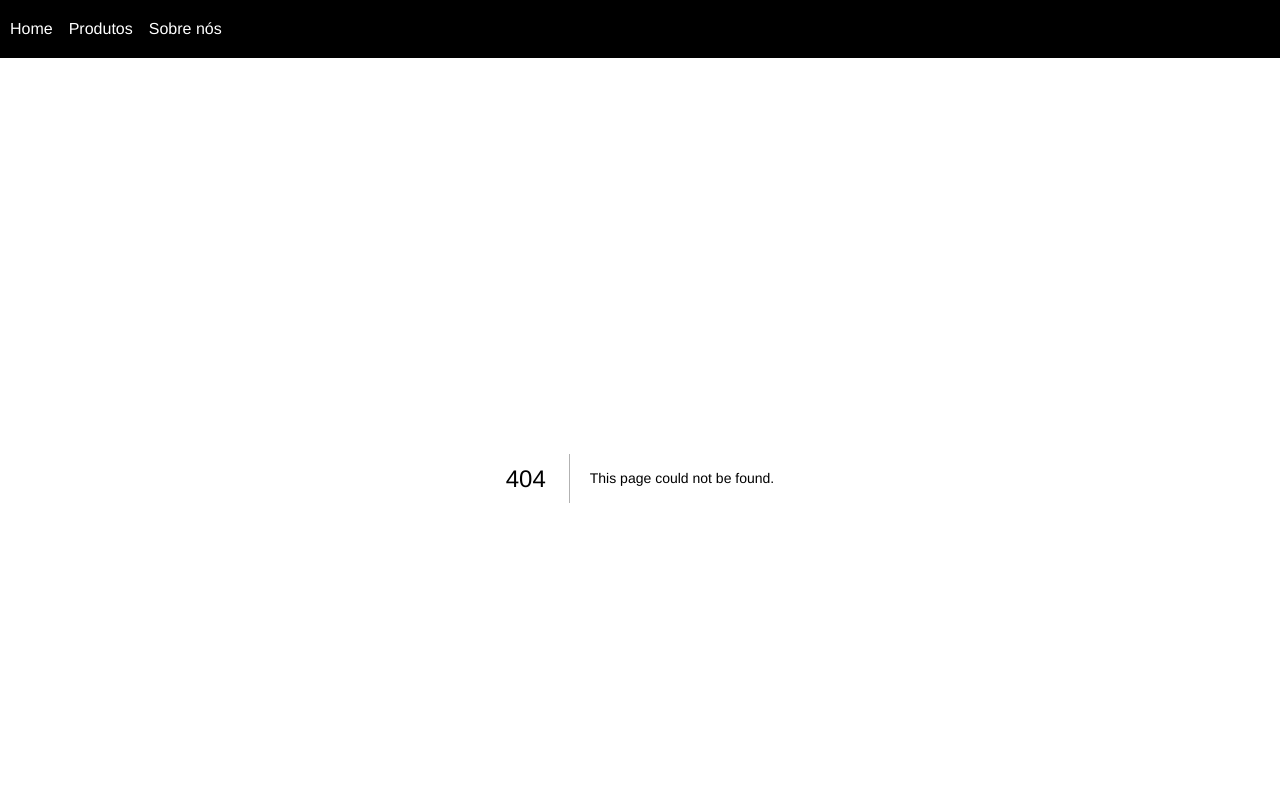
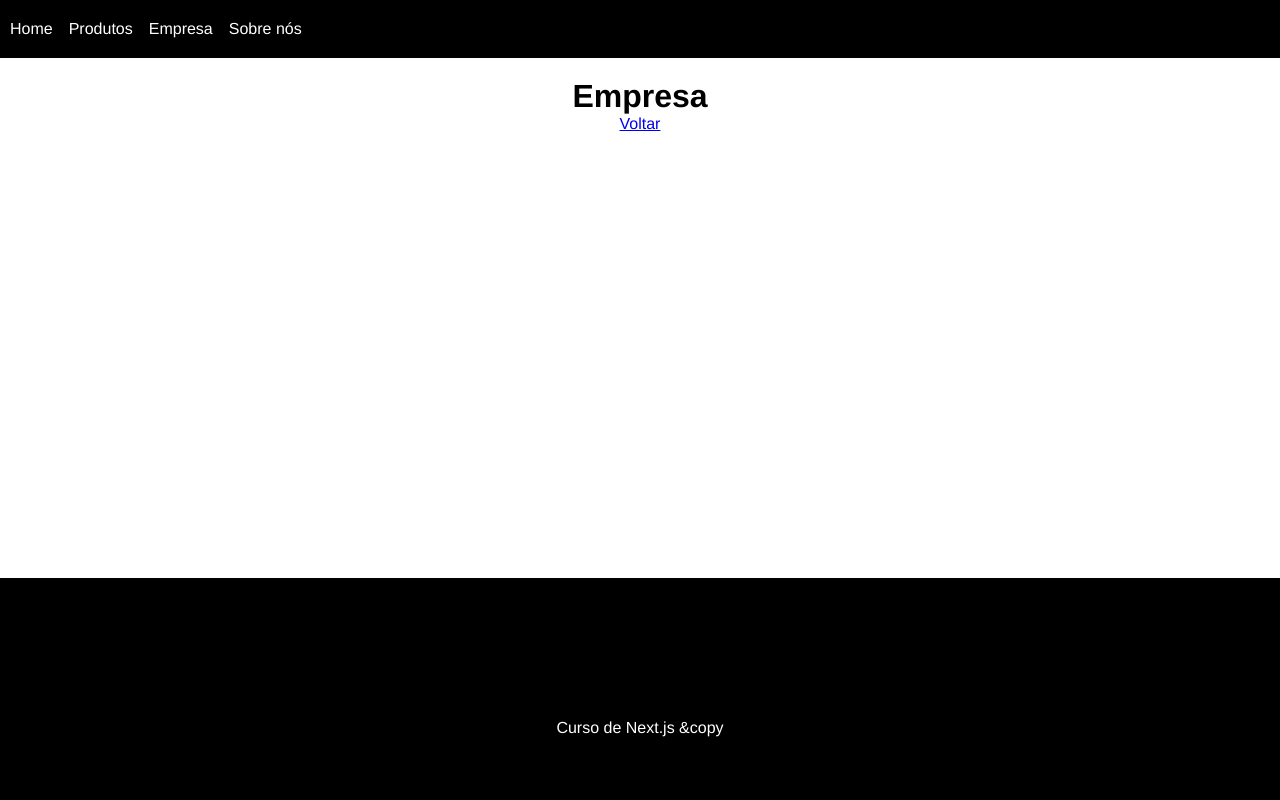
Before and after one commit to joao-damorim/react-nextjs-fundamentals, a Next.js app: page /company in a window 1280 px wide. Before the commit this address had no page. Shown: the top 800 px of the page. Built offline with nearby package versions, Linux system fonts and the light colour scheme.

Commit message:
Meta tags

```diff
--- a/src/components/Navbar.tsx
+++ b/src/components/Navbar.tsx
@@ -16,6 +16,11 @@ export default function Navbar() {
                     </Link>
                 </li>
                 <li>
+                    <Link href="/company" passHref>
+                    Empresa
+                    </Link>
+                </li>
+                <li>
                     <Link href="/about" passHref>
                     Sobre nós
                     </Link>
--- /dev/null
+++ b/src/pages/company.tsx
@@ -0,0 +1,18 @@
+import Link from 'next/link'
+
+import Head from 'next/head'
+
+function Empresa() {
+    return (
+        <>
+            <Head>
+                <title>Empresa</title>
+            </Head>
+            <h1>Empresa</h1>
+            <Link href="/" passHref>Voltar</Link>
+        </>
+
+    )
+}
+
+export default Empresa
```
Also changed, not shown: src/pages/index.tsx (+12 -2 lines).
